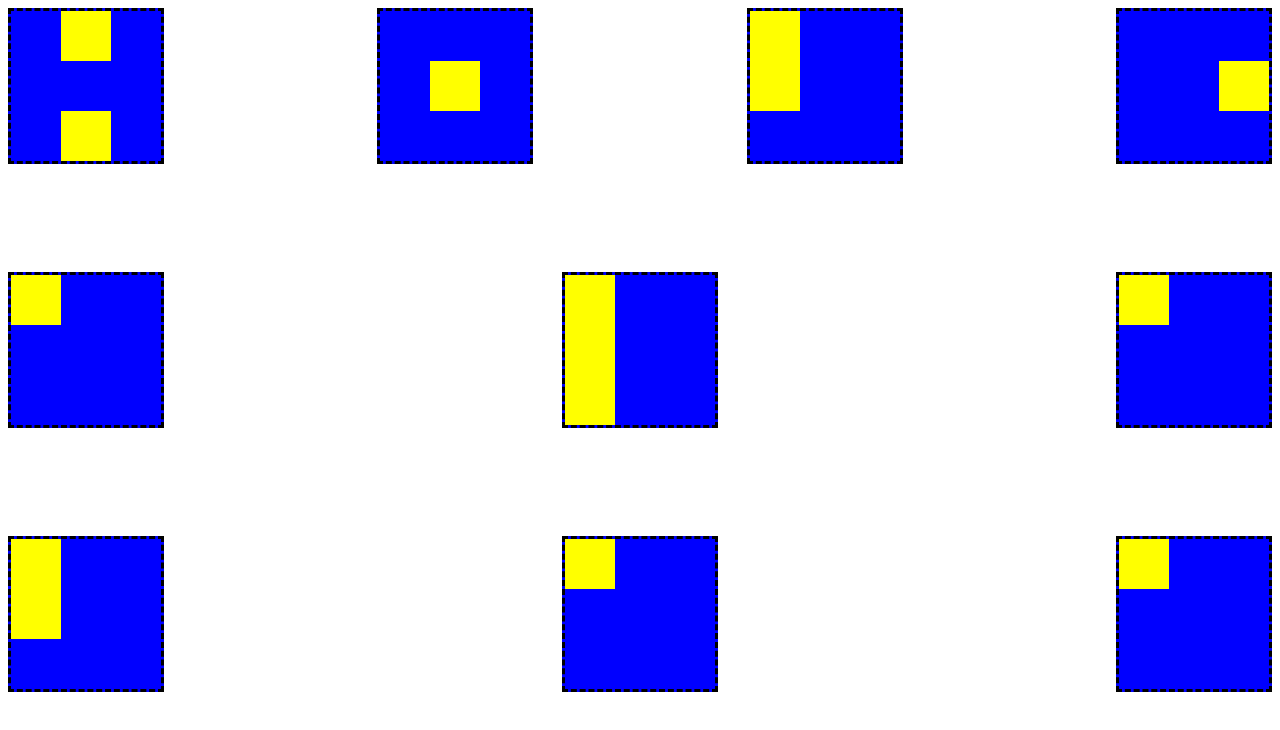
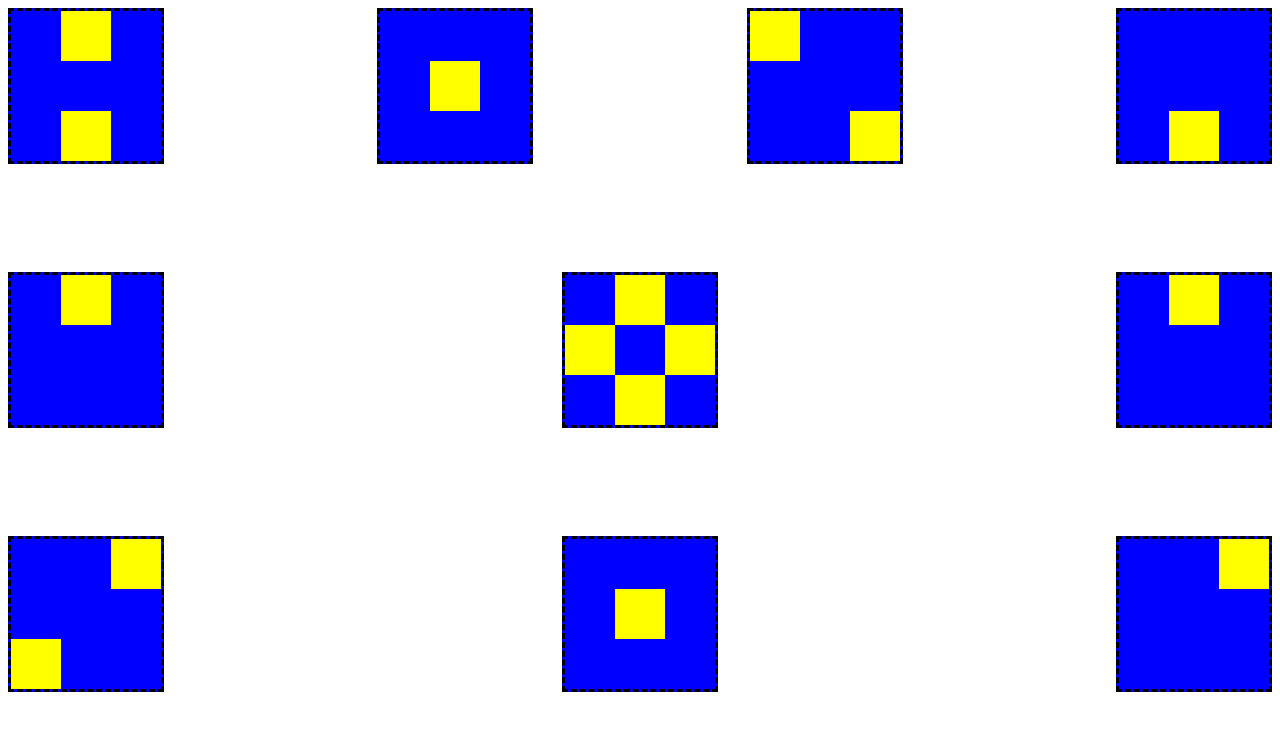
Before and after one commit to guilhermepadi86/ADDBosch-HTML, a plain HTML site: page index.html in a window 1280 px wide. Drawn offline with Linux system fonts and the light colour scheme.

Commit message:
Exercicio CSS Finalizado

```diff
--- a/index.html
+++ b/index.html
@@ -18,8 +18,12 @@
                 <div class="BlocoMenor"></div>
             </div>
             <div class="BlocoMaior" id="B3">
+                <div class="BlocoDivisorio1" id="BD1_1">
                     <div class="BlocoMenor"></div>
+                </div>
+                <div class="BlocoDivisorio1" id="BD1_2">
                     <div class="BlocoMenor"></div>
+                </div>
             </div>
             <div class="BlocoMaior" id="B4">
                 <div class="BlocoMenor"></div>
@@ -27,29 +31,39 @@
         </div>
 
         <div class="Linha">
-            <div class="BlocoMaior">
+            <div class="BlocoMaior" id="B5">
                 <div class="BlocoMenor"></div>
             </div>
-            <div class="BlocoMaior">
+            <div class="BlocoMaior" id="B6">
+                <div class="BlocoDivisorio" id="BD1">
                     <div class="BlocoMenor"></div>
-                <div class="BlocoMenor"></div>
+                </div>
+                <div class="BlocoDivisorio" id="BD2">
                     <div class="BlocoMenor"></div>
                     <div class="BlocoMenor"></div>
                 </div>
-            <div class="BlocoMaior">
+                <div class="BlocoDivisorio" id="BD3">
+                    <div class="BlocoMenor"></div>
+                </div>
+            </div>
+            <div class="BlocoMaior" id="B7">
                 <div class="BlocoMenor"></div>
             </div>
         </div>
 
         <div class="Linha">
-            <div class="BlocoMaior">
-                <div class="BlocoMenor"></div>
+            <div class="BlocoMaior" id="B8">
+                <div class="BlocoDivisorio2" id="BD2_1">
                     <div class="BlocoMenor"></div>
                 </div>
-            <div class="BlocoMaior">
+                <div class="BlocoDivisorio2" id="BD2_2">
                     <div class="BlocoMenor"></div>
                 </div>
-            <div class="BlocoMaior">
+            </div>
+            <div class="BlocoMaior" id="B9">
+                <div class="BlocoMenor"></div>
+            </div>
+            <div class="BlocoMaior" id="B10">
                 <div class="BlocoMenor"></div>
             </div>
         </div>
--- a/styles.css
+++ b/styles.css
@@ -3,7 +3,6 @@
     width: 150px;
     height: 150px;
     display: flex;
-    flex-direction: column;
     border-style: dashed;
 }
 
@@ -11,7 +10,6 @@
     width: 100%;
     height: 33%;
     display: flex;
-    flex-direction: row;
     align-content: space-between;
     justify-content: space-between;
 }
@@ -29,6 +27,7 @@
 
 #B1{
     display: flex;
+    flex-direction: column;
     align-items: center;
     align-content: space-between;
     justify-content: space-between;
@@ -36,6 +35,7 @@
 
 #B2{
     display: flex;
+    flex-direction: column;
     align-items: center;
     align-content: center;
     justify-content: space-around;
@@ -43,12 +43,96 @@
 
 #B3{
     display: flex;
+}
 
+.BlocoDivisorio1{
+    display: flex;
+    width: 100%;
+    height: 100%;
+    flex-direction: row;
+    align-items: stretch;
+    justify-content: space-between;
+}
+
+#BD1_1{
+    display: flex;
+    justify-content: flex-start;
+}
+
+#BD1_2{
+    display: flex;
+    justify-content: flex-end;
+    align-items: flex-end;
 }
 
 #B4{
     display: flex;
-    justify-content: space-around;
+    flex-direction: column;
+    align-items: center;
+    justify-content: flex-end;
+}
+
+#B5{
+    flex-direction: column;
+    align-items: center;
+    justify-content: flex-start;
+}
+
+#B6{
+    display: flex;
+    flex-direction: column;
+    align-content: space-between;
+    justify-content: space-between;
+}
+
+#BD1{
+    display: flex;
+    justify-content: center;
+}
+
+#BD2{
+    display: flex;
+    flex-direction: row;
+    justify-content: space-between;
+}
+
+#BD3{
+    display: flex;
+    justify-content: center;
+}
+
+.BlocoDivisorio2{
+    display: flex;
+    width: 100%;
+    height: 100%;
+    flex-direction: row;
+    align-items: stretch;
+    justify-content: space-between;
+}
+
+#BD2_1{
+    display: flex;
+    justify-content: flex-start;
     align-items: flex-end;
-    align-content: flex-end;
 }
+
+#BD2_2{
+    display: flex;
+    justify-content: flex-end;
+}
+
+#B7{
+    display: flex;
+    justify-content: center;
+}
+
+#B9{
+    display: flex;
+    justify-content: center;
+    align-items: center;
+}
+
+#B10{
+    display: flex;
+    justify-content: flex-end;
+}
```
Lines whose indentation alone changed are shown as unchanged.
